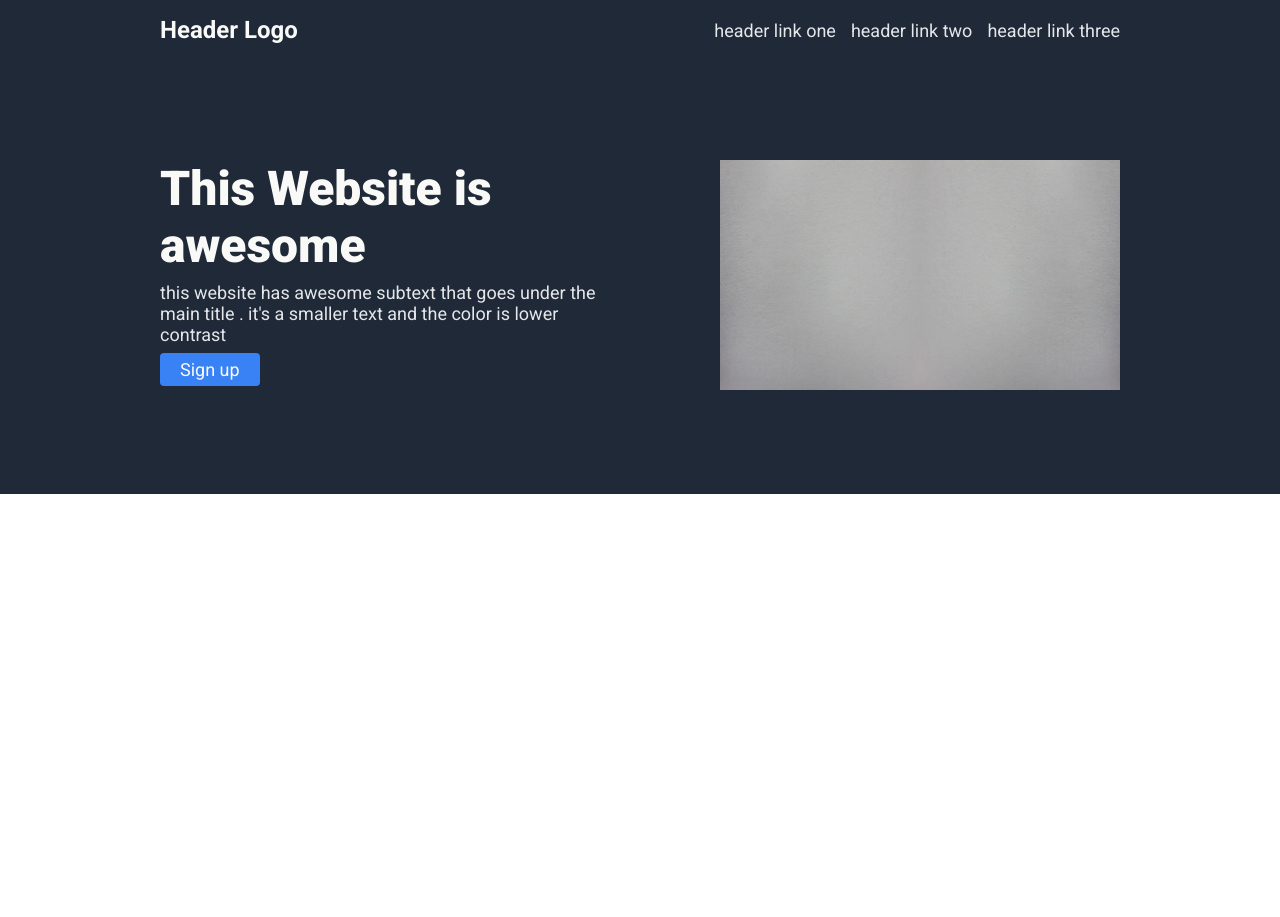
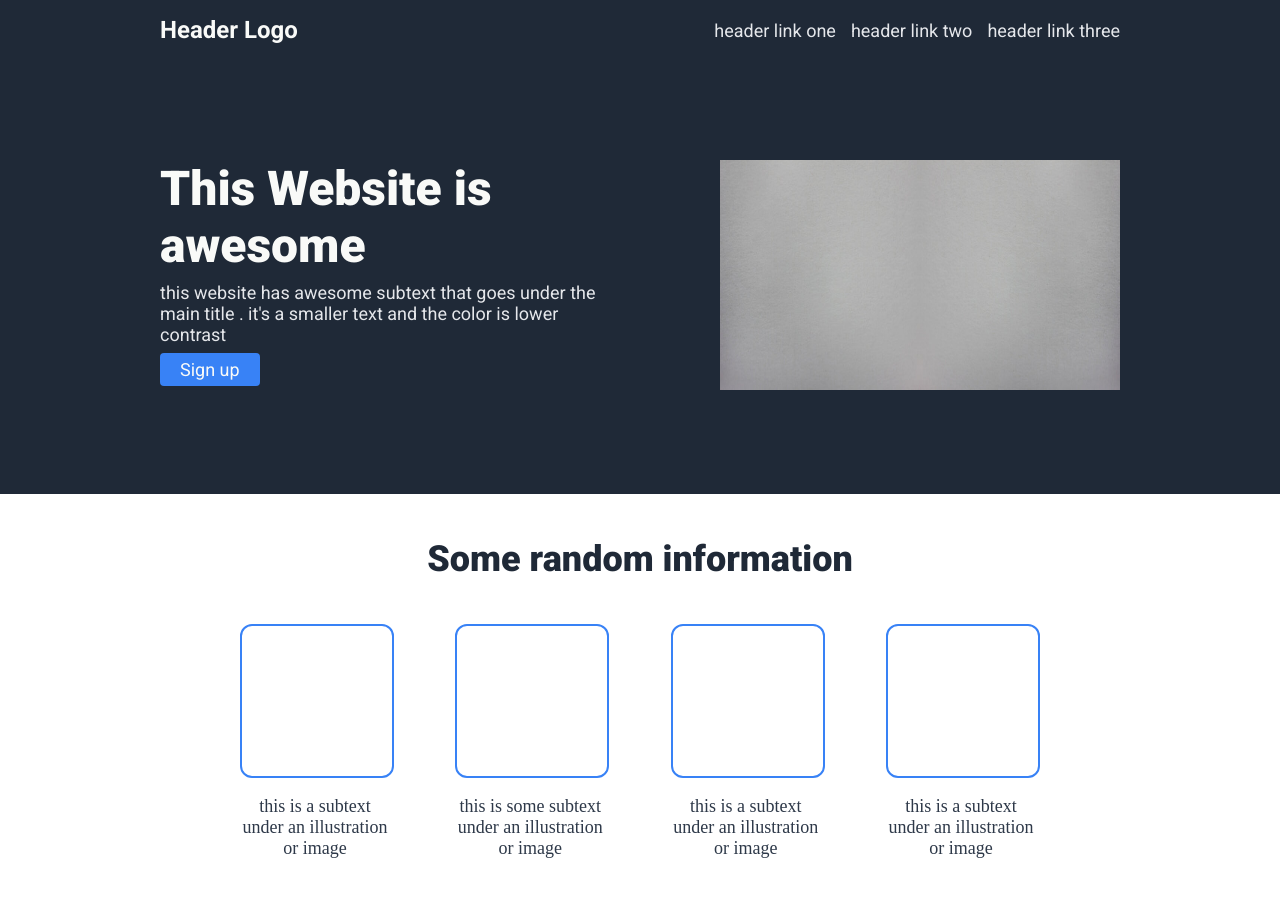
Before and after one commit to brinis95/top_projectone, a plain HTML site: page index.html in a window 1280 px wide. Before the commit the page ends 800 px from the top, so only its background shows below. Drawn offline with Linux system fonts and the light colour scheme.

Commit message:
finished the information section html and css

```diff
--- a/index.html
+++ b/index.html
@@ -38,5 +38,35 @@
         />
       </div>
     </div>
+
+    <div class="information_section">
+      <h1 class="infotmation_title">Some random information</h1>
+      <div class="info_cards">
+        <div class="info_boxes_container">
+          <div class="info_box"></div>
+          <p class="info_text">
+            this is a subtext under an illustration or image
+          </p>
+        </div>
+        <div class="info_boxes_container">
+          <div class="info_box"></div>
+          <p class="info_text">
+            this is some subtext under an illustration or image
+          </p>
+        </div>
+        <div class="info_boxes_container">
+          <div class="info_box"></div>
+          <p class="info_text">
+            this is a subtext under an illustration or image
+          </p>
+        </div>
+        <div class="info_boxes_container">
+          <div class="info_box"></div>
+          <p class="info_text">
+            this is a subtext under an illustration or image
+          </p>
+        </div>
+      </div>
+    </div>
   </body>
 </html>
--- a/styles.css
+++ b/styles.css
@@ -79,3 +79,38 @@ body {
   max-width: 400px;
   height: 230px;
 }
+
+.information_section {
+  padding: 20px 200px;
+}
+.infotmation_title {
+  text-align: center;
+  font-family: roboto;
+  font-size: 36px;
+  color: #1f2937;
+  font-weight: 900;
+}
+.info_cards {
+  padding: 20px 40px;
+  display: flex;
+  justify-content: space-between;
+}
+
+.info_boxes_container {
+  display: flex;
+  flex-direction: column;
+  justify-content: space-between;
+}
+
+.info_box {
+  border: 2px solid #3882f6;
+  border-radius: 12px;
+  height: 150px;
+  width: 150px;
+}
+.info_text {
+  color: #2e3949;
+  font-size: 18px;
+  width: 150px;
+  text-align: center;
+}
```
